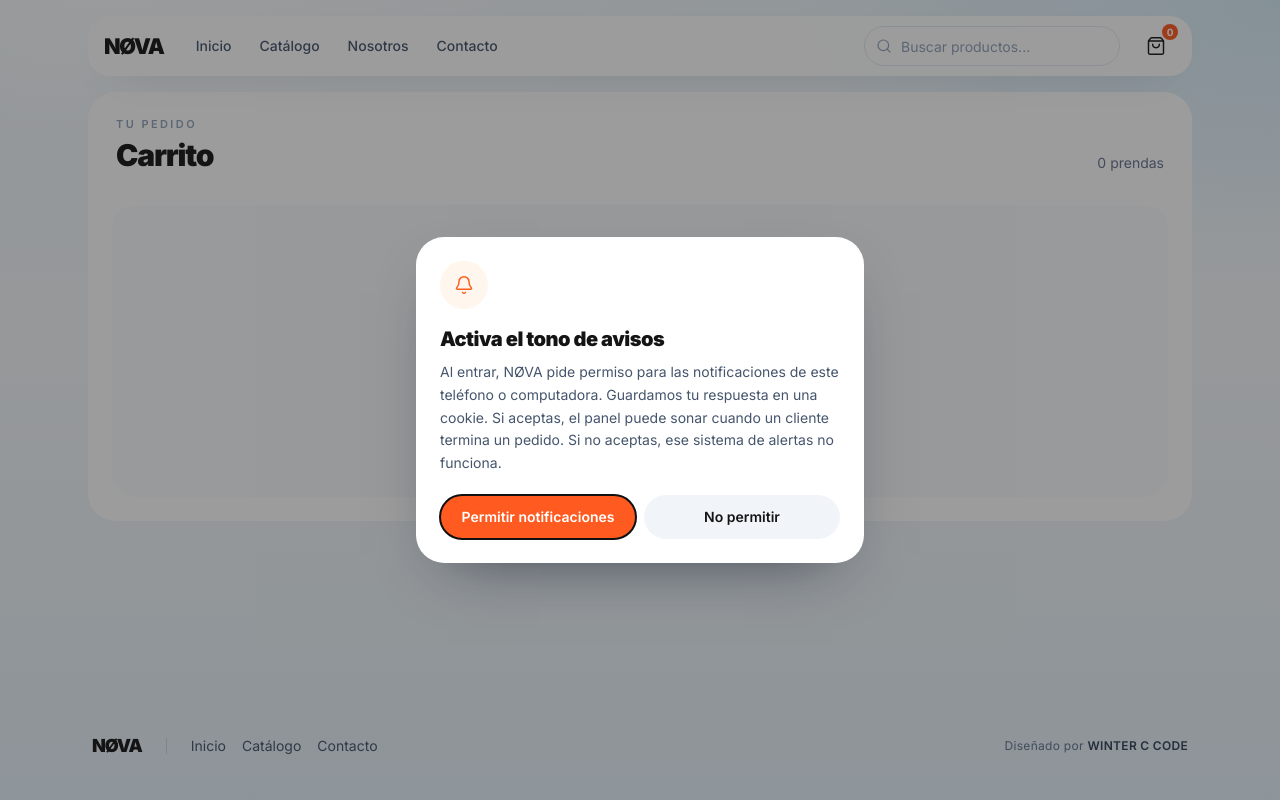
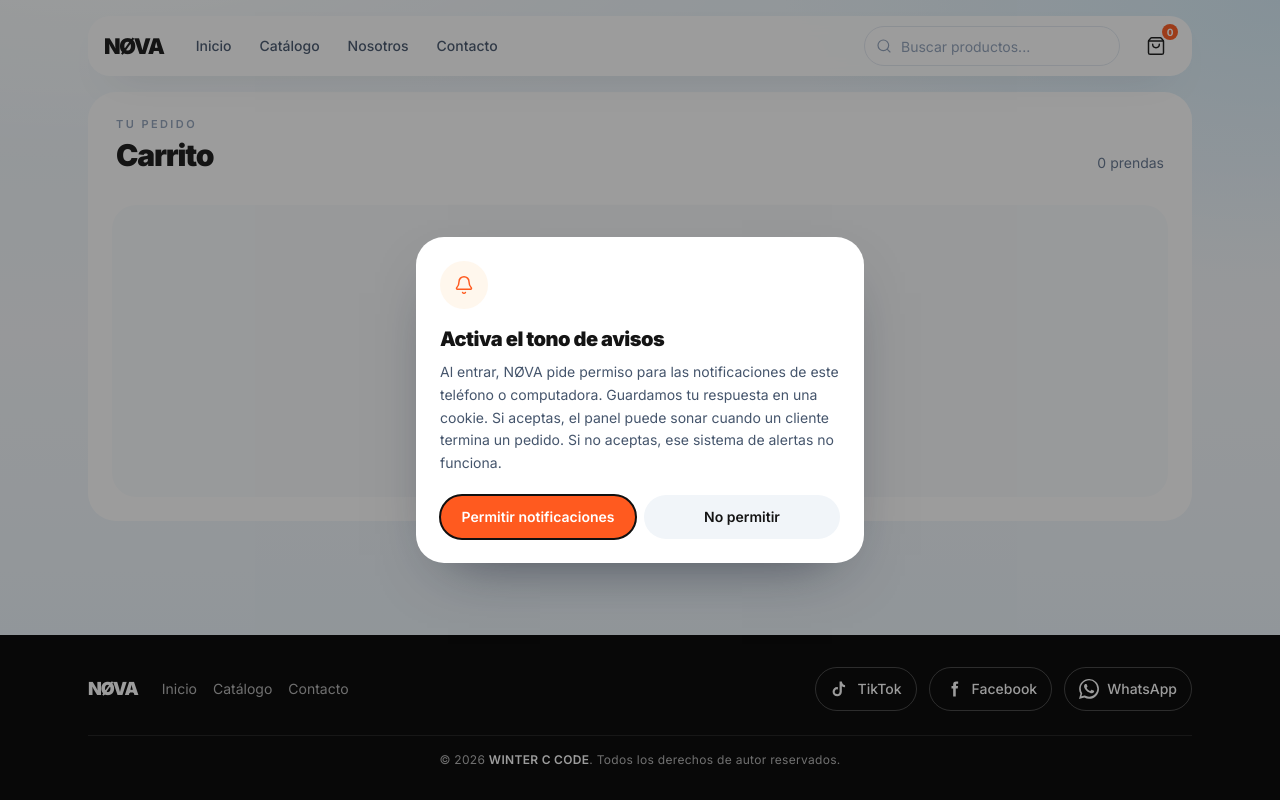
Before and after one commit to frank-dev12/Nova1.0, a PHP site: page /carrito.php in a window 1280 px wide. Run offline with PHP 8.4, Linux system fonts and the light colour scheme.

Commit message:
La tienda usa +51 961 740 274 y un pie negro de WINTER C CODE.
El WhatsApp de pedidos y contacto apunta a ese número. El pie recorre el ancho de la página con TikTok, Facebook y WhatsApp, y el nombre de la agencia abre winterccode.com.

Co-authored-by: THE WINTER  <frank-dev12@users.noreply.github.com>

```diff
--- a/includes/config.php
+++ b/includes/config.php
@@ -4,8 +4,11 @@ declare(strict_types=1);
 
 return [
     'name' => 'NØVA',
-    'whatsapp' => '51900000000',
-    'whatsapp_display' => '+51 900 000 000',
+    'whatsapp' => '51961740274',
+    'whatsapp_display' => '+51 961 740 274',
+    'facebook' => 'https://www.facebook.com/share/1F9n1BRKAV/',
+    // Perfil de TikTok. El pie lo enlaza cuando esta URL tenga valor.
+    'tiktok' => '',
     'city' => 'Lima, Perú',
     'admin_user' => 'admin',
     'admin_password_hash' => '$2y$10$B6RYQXzegnA59CZx2GrErecAJWyzlNnurwUR6YNVkAw9C59NsSrB.',
--- a/includes/footer.php
+++ b/includes/footer.php
@@ -1,15 +1,38 @@
         </main>
-        <footer class="mt-6 flex flex-col gap-4 px-1 py-6 text-sm text-slate-600 sm:flex-row sm:items-center sm:justify-between">
-            <div class="flex flex-wrap items-center gap-4 sm:gap-6">
-                <a href="<?= e(url('index.php')) ?>" data-logo class="text-lg font-black tracking-[-0.06em] text-ink">NØVA</a>
-                <span class="hidden h-4 w-px bg-slate-300 sm:block"></span>
-                <nav class="flex gap-4" aria-label="Pie">
-                    <a href="<?= e(url('index.php')) ?>" class="hover:text-ink">Inicio</a>
-                    <a href="<?= e(url('catalogo.php')) ?>" class="hover:text-ink">Catálogo</a>
-                    <a href="<?= e(url('contacto.php')) ?>" class="hover:text-ink">Contacto</a>
-                </nav>
+        </div>
+        <?php
+        $socials = [
+            ['TikTok', trim((string) config('tiktok')), icon_tiktok('h-5 w-5')],
+            ['Facebook', trim((string) config('facebook')), icon_facebook('h-5 w-5')],
+            ['WhatsApp', whatsapp_link('Hola NØVA, quiero hacer un pedido.'), icon_whatsapp('h-5 w-5')],
+        ];
+        ?>
+        <footer class="bg-black text-white">
+            <div class="mx-auto flex w-full max-w-6xl flex-col gap-6 px-4 py-8 sm:px-6">
+                <div class="flex flex-col gap-5 sm:flex-row sm:items-center sm:justify-between">
+                    <div class="flex flex-col gap-4 sm:flex-row sm:items-center sm:gap-6">
+                        <a href="<?= e(url('index.php')) ?>" class="text-lg font-black tracking-[-0.06em] text-white">NØVA</a>
+                        <nav class="flex flex-wrap gap-x-4 gap-y-2 text-sm text-white/70" aria-label="Pie">
+                            <a href="<?= e(url('index.php')) ?>" class="transition hover:text-white">Inicio</a>
+                            <a href="<?= e(url('catalogo.php')) ?>" class="transition hover:text-white">Catálogo</a>
+                            <a href="<?= e(url('contacto.php')) ?>" class="transition hover:text-white">Contacto</a>
+                        </nav>
+                    </div>
+                    <nav class="flex flex-wrap items-center gap-3" aria-label="Redes">
+                        <?php foreach ($socials as [$label, $href, $glyph]): ?>
+                            <?php $socialClass = 'inline-flex h-11 items-center gap-2 rounded-full border border-white/25 px-3.5 text-sm font-medium text-white'; ?>
+                            <?php if ($href === ''): ?>
+                                <span class="<?= $socialClass ?>" role="img" aria-label="<?= e($label) ?>"><?= $glyph ?><span><?= e($label) ?></span></span>
+                            <?php else: ?>
+                                <a href="<?= e($href) ?>" target="_blank" rel="noopener noreferrer" class="<?= $socialClass ?> transition hover:border-white/70 hover:bg-white/10" aria-label="<?= e($label) ?>"><?= $glyph ?><span><?= e($label) ?></span></a>
+                            <?php endif; ?>
+                        <?php endforeach; ?>
+                    </nav>
+                </div>
+                <p class="border-t border-white/10 pt-4 text-center text-xs tracking-wide text-white/70">
+                    © <?= e(date('Y')) ?> <a href="https://winterccode.com/" target="_blank" rel="noopener noreferrer" class="font-semibold text-white underline-offset-4 hover:underline">WINTER C CODE</a>. Todos los derechos de autor reservados.
+                </p>
             </div>
-            <p class="text-xs tracking-wide text-slate-500">Diseñado por <span class="font-semibold text-slate-700">WINTER C CODE</span></p>
         </footer>
     </div>
     <div data-toast class="pointer-events-none fixed bottom-5 left-1/2 z-50 hidden -translate-x-1/2 rounded-full bg-ink px-4 py-2.5 text-sm text-white shadow-lg" role="status"></div>
--- a/includes/header.php
+++ b/includes/header.php
@@ -37,7 +37,8 @@ $searchQuery = $searchQuery ?? '';
         </div>
     </div>
     <a href="#contenido" class="sr-only focus:not-sr-only focus:absolute focus:left-4 focus:top-4 focus:z-50 focus:rounded-full focus:bg-white focus:px-4 focus:py-2">Saltar al contenido</a>
-    <div class="mx-auto flex min-h-screen w-full max-w-6xl flex-col px-4 py-4 sm:px-6">
+    <div class="flex min-h-screen w-full flex-col">
+        <div class="mx-auto flex w-full max-w-6xl flex-1 flex-col px-4 pb-8 pt-4 sm:px-6">
         <header class="sticky top-3 z-40 rounded-[22px] bg-white/95 px-3 py-2.5 shadow-[0_16px_40px_-28px_rgba(15,23,42,0.7)] backdrop-blur sm:px-4">
             <div class="flex items-center gap-2 sm:gap-3">
                 <a href="<?= e(url('index.php')) ?>" data-logo class="shrink-0 text-[1.35rem] font-black tracking-[-0.06em] text-ink">NØVA</a>
--- a/includes/icons.php
+++ b/includes/icons.php
@@ -125,3 +125,17 @@ function icon_whatsapp(string $class = 'h-5 w-5'): string
 
     return '<svg xmlns="http://www.w3.org/2000/svg" viewBox="0 0 24 24" fill="currentColor" class="' . $class . '" aria-hidden="true"><path d="M20.52 3.48A11.86 11.86 0 0 0 12.06 0C5.5 0 .16 5.33.16 11.89c0 2.1.55 4.14 1.6 5.95L0 24l6.34-1.66a11.9 11.9 0 0 0 5.72 1.46h.01c6.56 0 11.9-5.34 11.9-11.9 0-3.18-1.24-6.16-3.45-8.42zM12.07 21.3h-.01a9.9 9.9 0 0 1-5.04-1.38l-.36-.21-3.76.99 1-3.67-.24-.38a9.86 9.86 0 0 1-1.51-5.26c0-5.45 4.44-9.89 9.9-9.89 2.64 0 5.13 1.03 7 2.9a9.82 9.82 0 0 1 2.89 7c0 5.45-4.44 9.9-9.87 9.9zm5.43-7.4c-.3-.15-1.76-.87-2.03-.97-.27-.1-.47-.15-.67.15-.2.3-.77.96-.94 1.16-.17.2-.35.22-.64.07-.3-.15-1.25-.46-2.38-1.47-.88-.78-1.47-1.75-1.64-2.05-.17-.3-.02-.46.13-.61.13-.13.3-.35.45-.52.15-.17.2-.3.3-.5.1-.2.05-.37-.02-.52-.08-.15-.67-1.61-.92-2.21-.24-.58-.49-.5-.67-.51h-.57c-.2 0-.52.07-.79.37-.27.3-1.04 1.02-1.04 2.48s1.06 2.88 1.21 3.08c.15.2 2.1 3.2 5.08 4.49.71.31 1.26.49 1.69.63.71.23 1.36.2 1.87.12.57-.08 1.76-.72 2.01-1.41.25-.7.25-1.29.17-1.41-.07-.13-.27-.2-.57-.35z"/></svg>';
 }
+
+function icon_facebook(string $class = 'h-5 w-5'): string
+{
+    $class = htmlspecialchars($class, ENT_QUOTES, 'UTF-8');
+
+    return '<svg xmlns="http://www.w3.org/2000/svg" viewBox="0 0 24 24" fill="currentColor" class="' . $class . '" aria-hidden="true"><path d="M14.5 8.5V6.75c0-.62.13-1 .95-1H17V3h-2.2C11.9 3 11 4.35 11 6.55V8.5H9v2.75h2V21h3.1v-9.75h2.35l.4-2.75h-2.75z"/></svg>';
+}
+
+function icon_tiktok(string $class = 'h-5 w-5'): string
+{
+    $class = htmlspecialchars($class, ENT_QUOTES, 'UTF-8');
+
+    return '<svg xmlns="http://www.w3.org/2000/svg" viewBox="0 0 24 24" fill="currentColor" class="' . $class . '" aria-hidden="true"><path d="M14.2 3c.35 2.35 1.55 3.95 3.9 4.35v2.55a6.7 6.7 0 0 1-3.9-1.2v6.55a5.55 5.55 0 1 1-5.55-5.55c.28 0 .55.02.82.07v2.7a2.9 2.9 0 1 0 2.03 2.76V3h2.7z"/></svg>';
+}
```
Also changed, not shown: tests/smoke.php (+3 -2 lines), README.md, assets/css/app.css.
